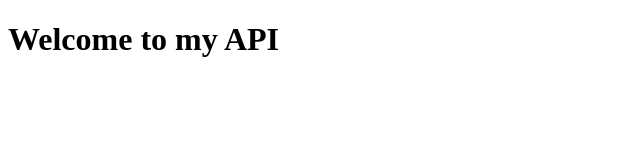
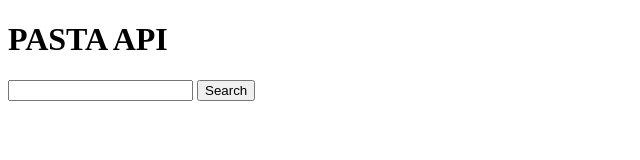
Before and after one commit to G-Roid/express-rap, a website: page index.html in a window 1280 px wide. Shown: the whole page, without its empty margins (0-640 px from the left). Drawn offline with Linux system fonts and the light colour scheme.

Commit message:
added input

```diff
--- a/index.html
+++ b/index.html
@@ -7,6 +7,8 @@
     <title>Document</title>
 </head>
 <body>
-    <h1>Welcome to my API</h1>
+    <h1>PASTA API</h1>
+    <input type="text">
+    <button>Search</button>
 </body>
 </html>
```
